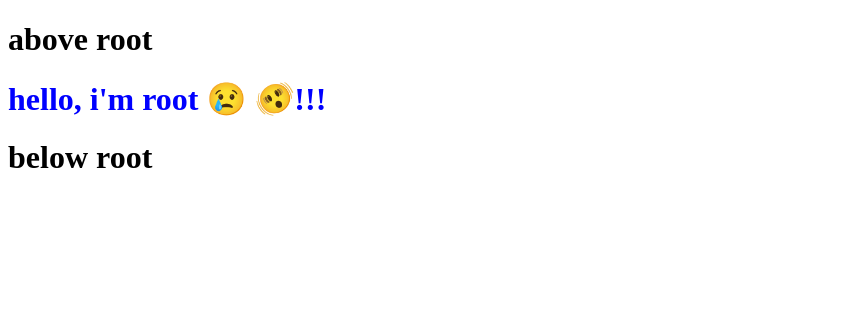
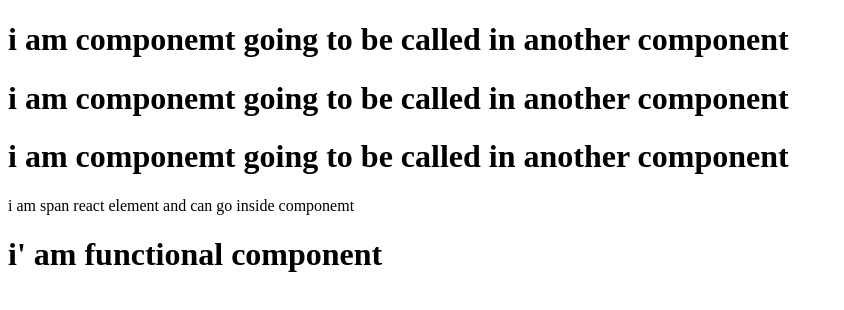
Before and after one commit to suvendu021/React-Practice, a React app: page / in a window 1280 px wide. Shown: the whole page, without its empty margins (0-844 px from the left). Built offline with nearby package versions, Linux system fonts and the light colour scheme.

Commit message:
day 3 (component, react element, jsx)

```diff
--- a/App.js
+++ b/App.js
@@ -1,11 +1,41 @@
 import React from "react";
 import ReactDOM from "react-dom/client";
 
-const heading = React.createElement(
-  "h1",
-  { id: "heading" },
-  "hello, i'm root 😢 🫨!!!"
+// React.createElement => react element - js object => HTML element(by render)
+// const heading = React.createElement("h1", { id: "heading" }, "Learning React");
+
+// console.log(heading);
+
+// JSX => React.createElement (by BABEL) => react element - js object => HTML element(by render)
+// const jsxHeading = <h1 className="headind">helllo i'm jsx code🤷‍♂️</h1>;
+// console.log(jsxHeading);
+
+const Title = () => (
+  <h1>i am componemt going to be called in another component</h1>
 );
-// console.log(heading);
+const SubHeading = (
+  <span>i am span react element and can go inside componemt</span>
+);
+const HeadindComponent = () => (
+  // <>
+  //   <div id="container">
+  //     <Title />
+  //     <h1 className="hcomponemt"> i' am functional component </h1>
+  //   </div>
+  //   <div id="container2">
+  //     <Title />
+  //     <h1 className="hcomponemt"> i' am functional component </h1>
+  //   </div>
+  // </>
+  <div id="container">
+    {Title()}
+    <Title></Title>
+    <Title />
+    {SubHeading}
+    <h1 className="hcomponemt"> i' am functional component </h1>{" "}
+  </div>
+);
+
 const root = ReactDOM.createRoot(document.getElementById("root"));
-root.render(heading);
+
+root.render(<HeadindComponent />);
--- a/index.html
+++ b/index.html
@@ -10,14 +10,14 @@
 </head>
 
 <body>
-    <h1>above root</h1>
+    <!-- <h1>above root</h1> -->
     <div id="root">
         <h2>hello</h2>
         <h1>raju</h1>
 
         //above two tag is "REPLACE !!!!" by heading
     </div>
-    <h1>below root</h1>
+    <!-- <h1>below root</h1> -->
 
 
 
--- a/package.json
+++ b/package.json
@@ -4,6 +4,8 @@
   "description": "this is react practise going on",
 
   "scripts": {
+    "start": "parcel index.html",
+    "build": "parcel build index.html",
     "test": "jest"
   },
   "repository": {
```
